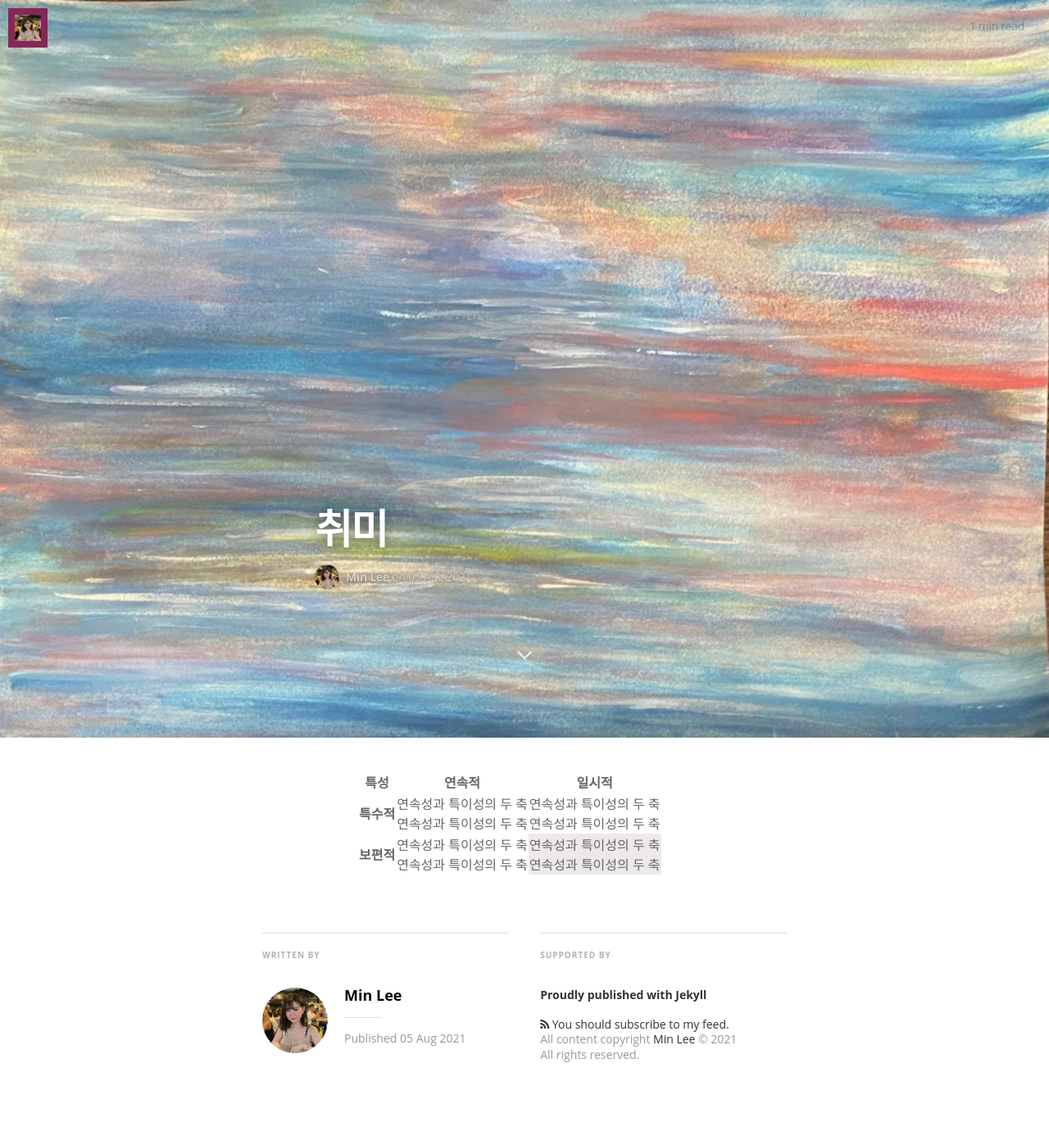
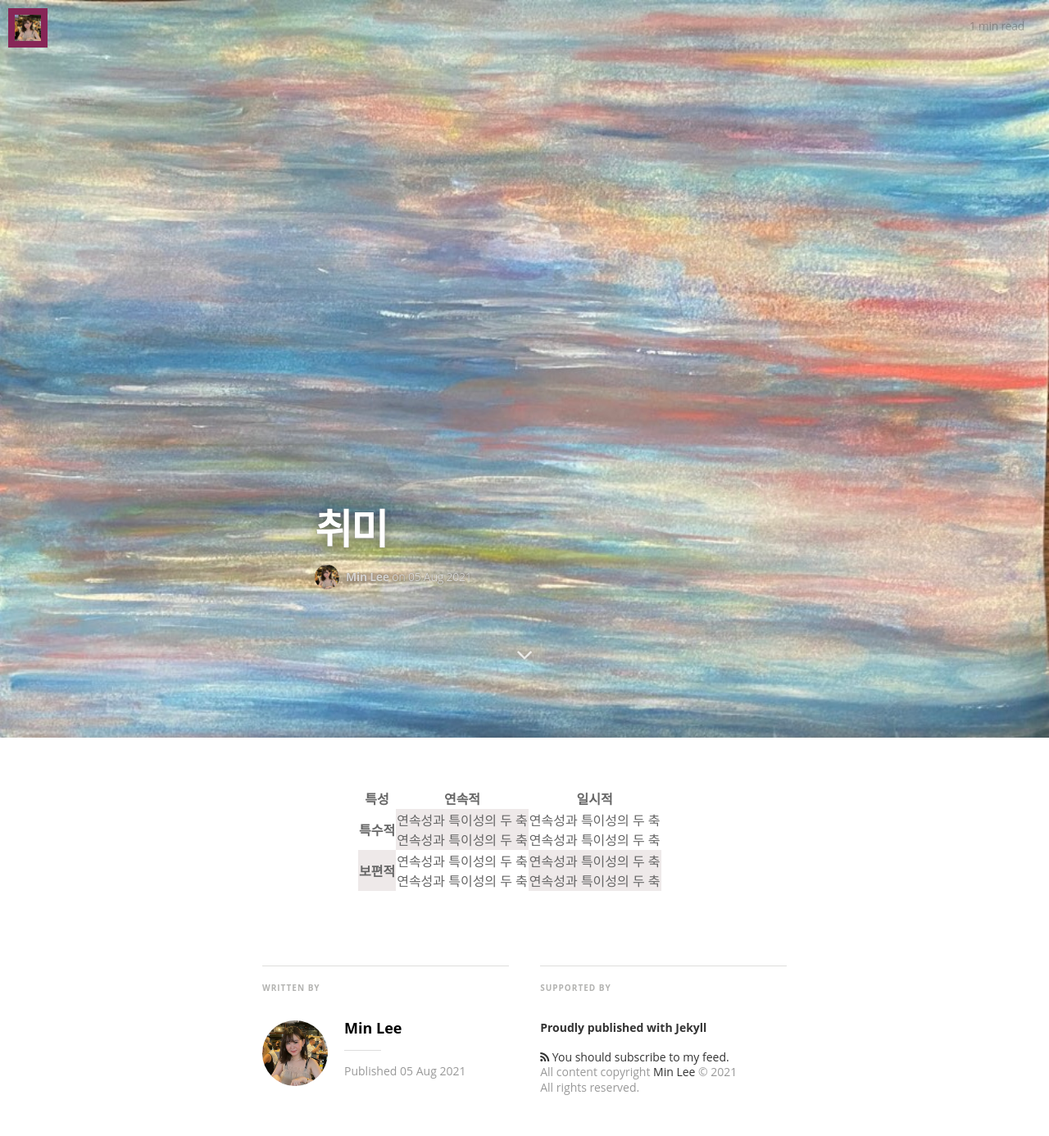
Before and after one commit to minniie/minniie.github.io, a Jekyll site: the page built from _posts/2021-08-05-post4.markdown, in a window 1280 px wide. Shown: the top 1386 px of the page at 82% size. Built offline with Jekyll 4.4.1, drawn with Linux system fonts in a browser that asks for light colours; nearby versions of some CDN libraries; some web fonts are replaced; grey boxes are pictures that could not be loaded.

Commit message:
Update main.sass

```diff
--- a/css/main.sass
+++ b/css/main.sass
@@ -35,8 +35,7 @@ table
   display: block
   margin-left: auto
   margin-right: auto
-  padding-left: 20px
-  padding-right: 20px
+  padding: 20px
   width: 70%
   border: 1px solid #FFF
   border-collapse: collapse
@@ -44,10 +43,10 @@ table
 
 
 tbody tr
-  &:nth-child(2n+3) td:nth-child(even), &:nth-child(even) td:nth-child(2n+3)
+  &:nth-child(2n+1) td:nth-child(even), &:nth-child(even) td:nth-child(2n+1)
     background-color: #EEE0E5
 
-  &:nth-child(even) td:nth-child(2n+3), &:nth-child(2n+3) td:nth-child(even)
+  &:nth-child(even) td:nth-child(2n+1), &:nth-child(2n+1) td:nth-child(even)
     background-color: #EEE9E9
 
 
```
